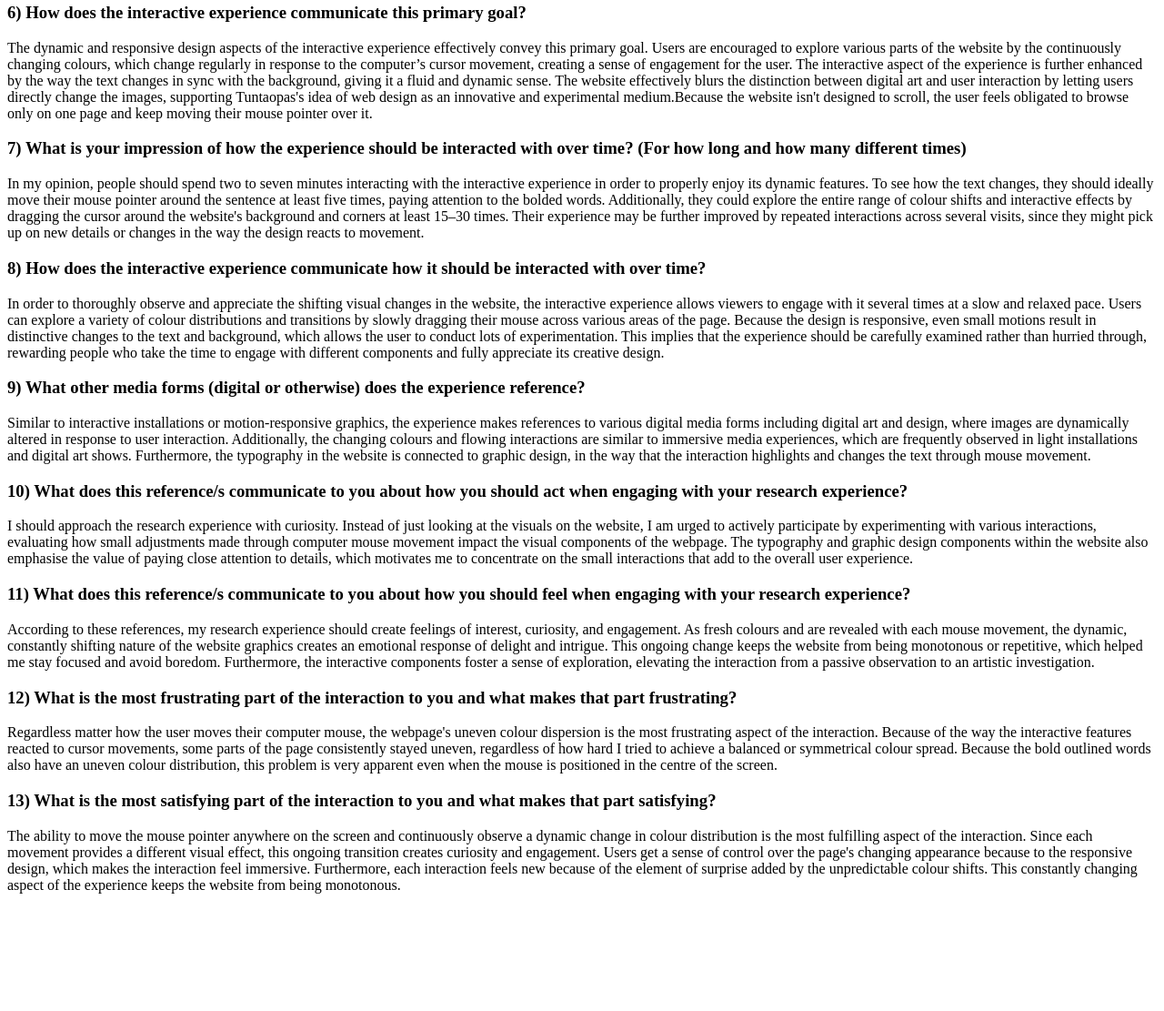
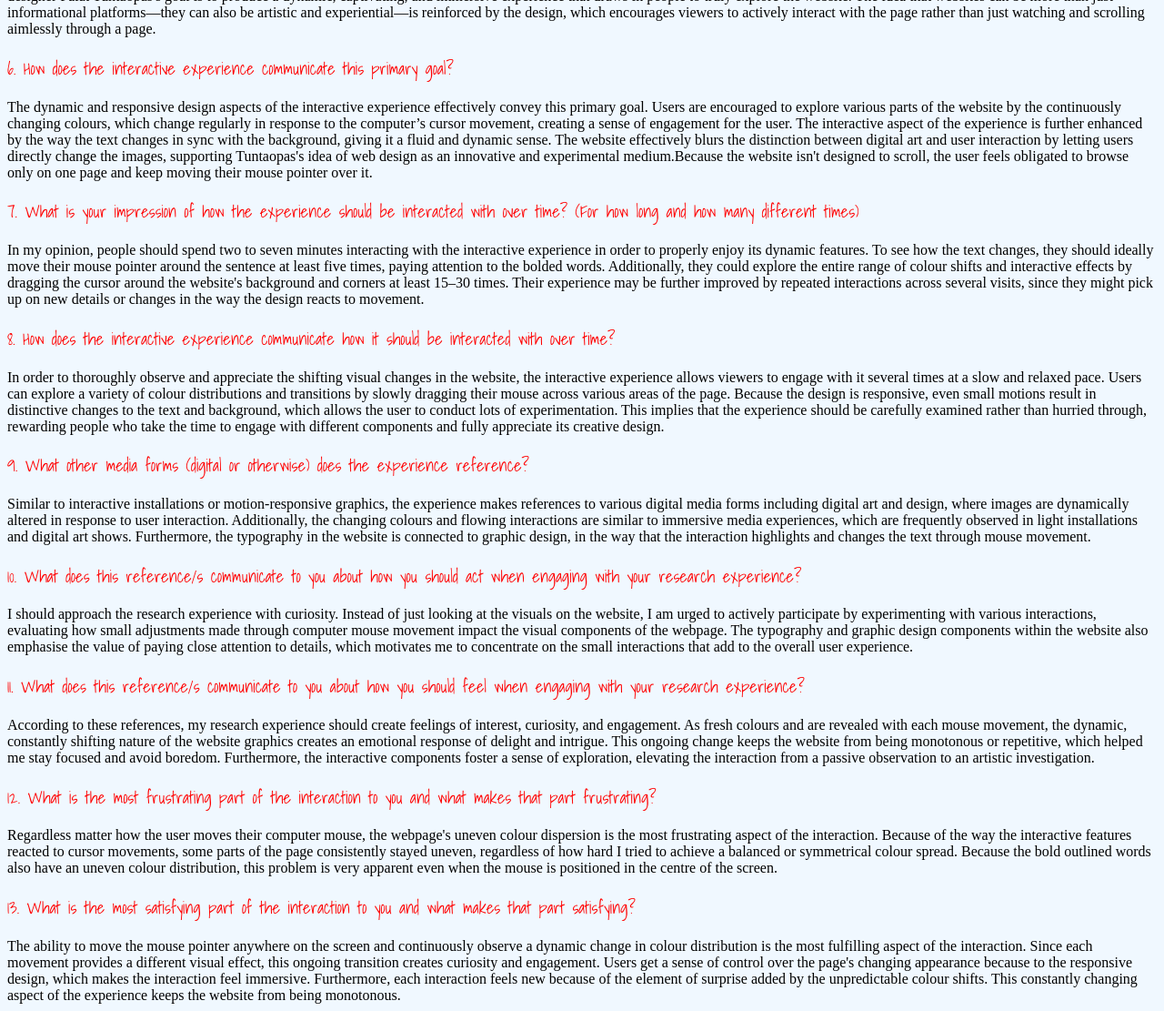
Before and after one commit to anika123rmit/anika123rmit.github.io, a plain HTML site: page assignment 1/index.html in a window 1280 px wide. Shown: the part 781-1892 px from the top of the page at 91% size. Before the commit the page ends 1771 px from the top, so only its background shows below. Drawn offline with Linux system fonts and the light colour scheme; a web font is replaced by a local one.

Commit message:
final 23/3

```diff
--- a/assignment 1/index.html
+++ b/assignment 1/index.html
@@ -3,12 +3,27 @@
   <head>
     <meta charset="UTF-8" />
     <meta name="viewport" content="width=device-width, initial-scale=1.0" />
+    <link rel="preconnect" href="https://fonts.googleapis.com" />
+    <link rel="preconnect" href="https://fonts.gstatic.com" crossorigin />
+    <link
+      href="https://fonts.googleapis.com/css2?family=Abril+Fatface&family=Poiret+One&family=Shadows+Into+Light&display=swap"
+      rel="stylesheet"
+    />
+    <link rel="preconnect" href="https://fonts.googleapis.com" />
+    <link rel="preconnect" href="https://fonts.gstatic.com" crossorigin />
+    <link
+      href="https://fonts.googleapis.com/css2?family=Boldonse&display=swap"
+      rel="stylesheet"
+    />
+
+    <link rel="stylesheet" href="style.css" />
     <title>Anika's Assignment 1</title>
     <h1>Interactive Experience Research</h1>
 
     <body>
       <h2>Website- Palat Tuntaopas Portfolio (palat2023.com)</h2>
 
+      <p id="first-para"></p>
       <h3>
         1. What was the first thing you paid attention to when interacting with
         the experience?
@@ -22,7 +37,7 @@
       extremely captivating and immersive. I was inspired to look into it
       further and engage with the website more because of the colourful aspect
       that the colours brought.
-      <section>
+
       <p id="second-para"></p>
 
       <h3>
@@ -31,232 +46,180 @@
       </h3>
       I started by placing the computer mouse in the middle of the page and
       watching how the colours changed in response to small movements. I then
-        noted the changing colours as I moved the cursor around the page's
-        corners in no specific order. Next, I hovered over the bold outlined
-        words in the sentence, which drew my attention to textual changes. I
-        also noticed that the colours changed from orange to purple, which made
-        the experience even more exciting. Finally, I experimented with diagonal
-        and vertical mouse movements, further seeing how the interactive parts
-        reacted to different computer mouse movements.
+      noted the changing colours as I moved the cursor around the page's corners
+      in no specific order. Next, I hovered over the bold outlined words in the
+      sentence, which drew my attention to textual changes. I also noticed that
+      the colours changed from orange to purple, which made the experience even
+      more exciting. Finally, I experimented with diagonal and vertical mouse
+      movements, further seeing how the interactive parts reacted to different
+      computer mouse movements.
 
-        <section>
       <p id="third-para"></p>
       <h3>
-            3) What part of the experience did you spend the most time engaging
+        3. What part of the experience did you spend the most time engaging
         with?
       </h3>
       I spent the most time interacting with the page’s element of the
-          colour-changing feature. While the text colour changed from pink to
-          green in sync with the background's changes, the background would
-          alternate between four different colours: green, blue, pink, and
-          purple. The fluidity of these changes was interesting to watch, as the
-          colour distribution changed regularly. Depending on where the computer
-          mouse was positioned, the area covered by each colour increased or
-          decreased, producing a dynamic and captivating visual effect that
-          promoted constant involvement for me as the user.
+      colour-changing feature. While the text colour changed from pink to green
+      in sync with the background's changes, the background would alternate
+      between four different colours: green, blue, pink, and purple. The
+      fluidity of these changes was interesting to watch, as the colour
+      distribution changed regularly. Depending on where the computer mouse was
+      positioned, the area covered by each colour increased or decreased,
+      producing a dynamic and captivating visual effect that promoted constant
+      involvement for me as the user.
 
-          <section>
       <p id="fourth-para"></p>
       <h3>
-              4) What was the most common action in your two minute interaction
-              with the experience?
+        4. What was the most common action in your two minute interaction with
+        the experience?
       </h3>
-            Throughout my two-minute encounter, the most popular activity was
-            moving the mouse diagonally and continually moving it over every
-            corner of the page to see the distinct and erratic changes in colour
-            distribution. The distribution of hues changed with each cursor
-            movement, creating a unique visual effect that seemed responsive and
-            natural. This inspired me to try more because I was fascinated by
-            how the small changes in mouse placement had a significant impact on
-            the page's overall design. My attention was maintained throughout
-            the entire thing by the constant interaction between colour and
-            movement.
+      Throughout my two-minute encounter, the most popular activity was moving
+      the mouse diagonally and continually moving it over every corner of the
+      page to see the distinct and erratic changes in colour distribution. The
+      distribution of hues changed with each cursor movement, creating a unique
+      visual effect that seemed responsive and natural. This inspired me to try
+      more because I was fascinated by how the small changes in mouse placement
+      had a significant impact on the page's overall design. My attention was
+      maintained throughout the entire thing by the constant interaction between
+      colour and movement.
 
-            <section>
       <p id="fifth-para"></p>
       <h3>
-                5) What is your impression of the intended primary goal of the
+        5. What is your impression of the intended primary goal of the
         interactive experience?
       </h3>
-              By defying common expectations that people may have, the
-              interactive experience appears to have the main impression of
-              illustrating the boundless creative potential of web design. The
-              website designer Palat Tuntaopas's goal is to produce a dynamic,
-              captivating, and immersive experience that draws in people to
-              truly explore the website. The idea that websites can be more than
-              just informational platforms—they can also be artistic and
-              experiential—is reinforced by the design, which encourages viewers
-              to actively interact with the page rather than just watching and
+      By defying common expectations that people may have, the interactive
+      experience appears to have the main impression of illustrating the
+      boundless creative potential of web design. The website designer Palat
+      Tuntaopas's goal is to produce a dynamic, captivating, and immersive
+      experience that draws in people to truly explore the website. The idea
+      that websites can be more than just informational platforms—they can also
+      be artistic and experiential—is reinforced by the design, which encourages
+      viewers to actively interact with the page rather than just watching and
       scrolling aimlessly through a page.
 
-              <section>
       <p id="sixth-para"></p>
       <h3>
-                  6) How does the interactive experience communicate this
-                  primary goal?
+        6. How does the interactive experience communicate this primary goal?
       </h3>
-                The dynamic and responsive design aspects of the interactive
-                experience effectively convey this primary goal. Users are
-                encouraged to explore various parts of the website by the
-                continuously changing colours, which change regularly in
-                response to the computer’s cursor movement, creating a sense of
-                engagement for the user. The interactive aspect of the
-                experience is further enhanced by the way the text changes in
-                sync with the background, giving it a fluid and dynamic sense.
-                The website effectively blurs the distinction between digital
-                art and user interaction by letting users directly change the
-                images, supporting Tuntaopas's idea of web design as an
-                innovative and experimental medium.Because the website isn't
-                designed to scroll, the user feels obligated to browse only on
-                one page and keep moving their mouse pointer over it.
+      The dynamic and responsive design aspects of the interactive experience
+      effectively convey this primary goal. Users are encouraged to explore
+      various parts of the website by the continuously changing colours, which
+      change regularly in response to the computer’s cursor movement, creating a
+      sense of engagement for the user. The interactive aspect of the experience
+      is further enhanced by the way the text changes in sync with the
+      background, giving it a fluid and dynamic sense. The website effectively
+      blurs the distinction between digital art and user interaction by letting
+      users directly change the images, supporting Tuntaopas's idea of web
+      design as an innovative and experimental medium.Because the website isn't
+      designed to scroll, the user feels obligated to browse only on one page
+      and keep moving their mouse pointer over it.
 
-                <section>
       <p id="seventh-para"></p>
       <h3>
-                    7) What is your impression of how the experience should be
-                    interacted with over time? (For how long and how many
-                    different times)
+        7. What is your impression of how the experience should be interacted
+        with over time? (For how long and how many different times)
       </h3>
-                  In my opinion, people should spend two to seven minutes
-                  interacting with the interactive experience in order to
-                  properly enjoy its dynamic features. To see how the text
-                  changes, they should ideally move their mouse pointer around
-                  the sentence at least five times, paying attention to the
-                  bolded words. Additionally, they could explore the entire
-                  range of colour shifts and interactive effects by dragging the
-                  cursor around the website's background and corners at least
-                  15–30 times. Their experience may be further improved by
-                  repeated interactions across several visits, since they might
-                  pick up on new details or changes in the way the design reacts
-                  to movement.
+      In my opinion, people should spend two to seven minutes interacting with
+      the interactive experience in order to properly enjoy its dynamic
+      features. To see how the text changes, they should ideally move their
+      mouse pointer around the sentence at least five times, paying attention to
+      the bolded words. Additionally, they could explore the entire range of
+      colour shifts and interactive effects by dragging the cursor around the
+      website's background and corners at least 15–30 times. Their experience
+      may be further improved by repeated interactions across several visits,
+      since they might pick up on new details or changes in the way the design
+      reacts to movement.
 
-                  <section>
       <p id="eighth-para"></p>
       <h3>
-                      8) How does the interactive experience communicate how it
-                      should be interacted with over time?
+        8. How does the interactive experience communicate how it should be
+        interacted with over time?
       </h3>
-                    In order to thoroughly observe and appreciate the shifting
-                    visual changes in the website, the interactive experience
-                    allows viewers to engage with it several times at a slow and
-                    relaxed pace. Users can explore a variety of colour
-                    distributions and transitions by slowly dragging their mouse
-                    across various areas of the page. Because the design is
-                    responsive, even small motions result in distinctive changes
-                    to the text and background, which allows the user to conduct
-                    lots of experimentation. This implies that the experience
-                    should be carefully examined rather than hurried through,
-                    rewarding people who take the time to engage with different
+      In order to thoroughly observe and appreciate the shifting visual changes
+      in the website, the interactive experience allows viewers to engage with
+      it several times at a slow and relaxed pace. Users can explore a variety
+      of colour distributions and transitions by slowly dragging their mouse
+      across various areas of the page. Because the design is responsive, even
+      small motions result in distinctive changes to the text and background,
+      which allows the user to conduct lots of experimentation. This implies
+      that the experience should be carefully examined rather than hurried
+      through, rewarding people who take the time to engage with different
       components and fully appreciate its creative design.
 
-                    <section>
       <p id="ninth-para"></p>
       <h3>
-                        9) What other media forms (digital or otherwise) does
-                        the experience reference?
+        9. What other media forms (digital or otherwise) does the experience
+        reference?
       </h3>
-                      Similar to interactive installations or motion-responsive
-                      graphics, the experience makes references to various
-                      digital media forms including digital art and design,
-                      where images are dynamically altered in response to user
-                      interaction. Additionally, the changing colours and
-                      flowing interactions are similar to immersive media
-                      experiences, which are frequently observed in light
-                      installations and digital art shows. Furthermore, the
-                      typography in the website is connected to graphic design,
-                      in the way that the interaction highlights and changes the
-                      text through mouse movement.
+      Similar to interactive installations or motion-responsive graphics, the
+      experience makes references to various digital media forms including
+      digital art and design, where images are dynamically altered in response
+      to user interaction. Additionally, the changing colours and flowing
+      interactions are similar to immersive media experiences, which are
+      frequently observed in light installations and digital art shows.
+      Furthermore, the typography in the website is connected to graphic design,
+      in the way that the interaction highlights and changes the text through
+      mouse movement.
 
-                      <section>
       <p id="tenth-para"></p>
       <h3>
-                          10) What does this reference/s communicate to you
-                          about how you should act when engaging with your
-                          research experience?
+        10. What does this reference/s communicate to you about how you should
+        act when engaging with your research experience?
       </h3>
-                        I should approach the research experience with
-                        curiosity. Instead of just looking at the visuals on the
-                        website, I am urged to actively participate by
-                        experimenting with various interactions, evaluating how
-                        small adjustments made through computer mouse movement
-                        impact the visual components of the webpage. The
-                        typography and graphic design components within the
-                        website also emphasise the value of paying close
-                        attention to details, which motivates me to concentrate
-                        on the small interactions that add to the overall user
-                        experience.
+      I should approach the research experience with curiosity. Instead of just
+      looking at the visuals on the website, I am urged to actively participate
+      by experimenting with various interactions, evaluating how small
+      adjustments made through computer mouse movement impact the visual
+      components of the webpage. The typography and graphic design components
+      within the website also emphasise the value of paying close attention to
+      details, which motivates me to concentrate on the small interactions that
+      add to the overall user experience.
 
-                        <section>
       <p id="eleventh-para"></p>
       <h3>
-                            11) What does this reference/s communicate to you
-                            about how you should feel when engaging with your
-                            research experience?
+        11. What does this reference/s communicate to you about how you should
+        feel when engaging with your research experience?
       </h3>
-                          According to these references, my research experience
-                          should create feelings of interest, curiosity, and
-                          engagement. As fresh colours and are revealed with
-                          each mouse movement, the dynamic, constantly shifting
-                          nature of the website graphics creates an emotional
-                          response of delight and intrigue. This ongoing change
-                          keeps the website from being monotonous or repetitive,
-                          which helped me stay focused and avoid boredom.
-                          Furthermore, the interactive components foster a sense
-                          of exploration, elevating the interaction from a
-                          passive observation to an artistic investigation.
+      According to these references, my research experience should create
+      feelings of interest, curiosity, and engagement. As fresh colours and are
+      revealed with each mouse movement, the dynamic, constantly shifting nature
+      of the website graphics creates an emotional response of delight and
+      intrigue. This ongoing change keeps the website from being monotonous or
+      repetitive, which helped me stay focused and avoid boredom. Furthermore,
+      the interactive components foster a sense of exploration, elevating the
+      interaction from a passive observation to an artistic investigation.
 
-                          <section>
       <p id="twelfth-para"></p>
       <h3>
-                              12) What is the most frustrating part of the
-                              interaction to you and what makes that part
-                              frustrating?
+        12. What is the most frustrating part of the interaction to you and what
+        makes that part frustrating?
       </h3>
-                            Regardless matter how the user moves their computer
-                            mouse, the webpage's uneven colour dispersion is the
-                            most frustrating aspect of the interaction. Because
-                            of the way the interactive features reacted to
-                            cursor movements, some parts of the page
-                            consistently stayed uneven, regardless of how hard I
-                            tried to achieve a balanced or symmetrical colour
-                            spread. Because the bold outlined words also have an
-                            uneven colour distribution, this problem is very
-                            apparent even when the mouse is positioned in the
+      Regardless matter how the user moves their computer mouse, the webpage's
+      uneven colour dispersion is the most frustrating aspect of the
+      interaction. Because of the way the interactive features reacted to cursor
+      movements, some parts of the page consistently stayed uneven, regardless
+      of how hard I tried to achieve a balanced or symmetrical colour spread.
+      Because the bold outlined words also have an uneven colour distribution,
+      this problem is very apparent even when the mouse is positioned in the
       centre of the screen.
 
-                            <section>
-                              <p id="thirtheenth-para"></p>
+      <p id="thirteenth-para"></p>
       <h3>
-                                13) What is the most satisfying part of the
-                                interaction to you and what makes that part
-                                satisfying?
+        13. What is the most satisfying part of the interaction to you and what
+        makes that part satisfying?
       </h3>
-                              The ability to move the mouse pointer anywhere on
-                              the screen and continuously observe a dynamic
-                              change in colour distribution is the most
-                              fulfilling aspect of the interaction. Since each
-                              movement provides a different visual effect, this
-                              ongoing transition creates curiosity and
-                              engagement. Users get a sense of control over the
-                              page's changing appearance because to the
-                              responsive design, which makes the interaction
-                              feel immersive. Furthermore, each interaction
-                              feels new because of the element of surprise added
-                              by the unpredictable colour shifts. This
-                              constantly changing aspect of the experience keeps
-                              the website from being monotonous.
-                            </section>
-                          </section>
-                        </section>
-                      </section>
-                    </section>
-                  </section>
-                </section>
-              </section>
-            </section>
-          </section>
-        </section>
-      </section>
+      The ability to move the mouse pointer anywhere on the screen and
+      continuously observe a dynamic change in colour distribution is the most
+      fulfilling aspect of the interaction. Since each movement provides a
+      different visual effect, this ongoing transition creates curiosity and
+      engagement. Users get a sense of control over the page's changing
+      appearance because to the responsive design, which makes the interaction
+      feel immersive. Furthermore, each interaction feels new because of the
+      element of surprise added by the unpredictable colour shifts. This
+      constantly changing aspect of the experience keeps the website from being
+      monotonous.
     </body>
   </head>
 </html>
--- a/assignment 1/style.css
+++ b/assignment 1/style.css
@@ -0,0 +1,46 @@
+
+
+
+body{
+background-color:aliceblue;
+font size: 1.1em;
+font family
+font:weight 400px;
+font-style:normal;
+line: height 1.3em;
+}
+
+
+section{
+    text-align:center;
+    border:1px solid black
+    }
+
+
+
+    h1{
+        color:black;
+
+        font-family: "Boldonse", system-ui;
+         font-weight: 400;
+        font-style: normal;
+        }
+
+
+        h2{
+            font-family: "Shadows Into Light", cursive;
+            font-weight: 400;
+            font-style: normal;
+        }
+
+
+        h3{
+            font-family: "Shadows Into Light", cursive;
+            font-weight: 400;
+            font-style: normal;
+              }
+
+
+        h3{
+            color:red;
+            }
```
Lines whose indentation alone changed are shown as unchanged.
